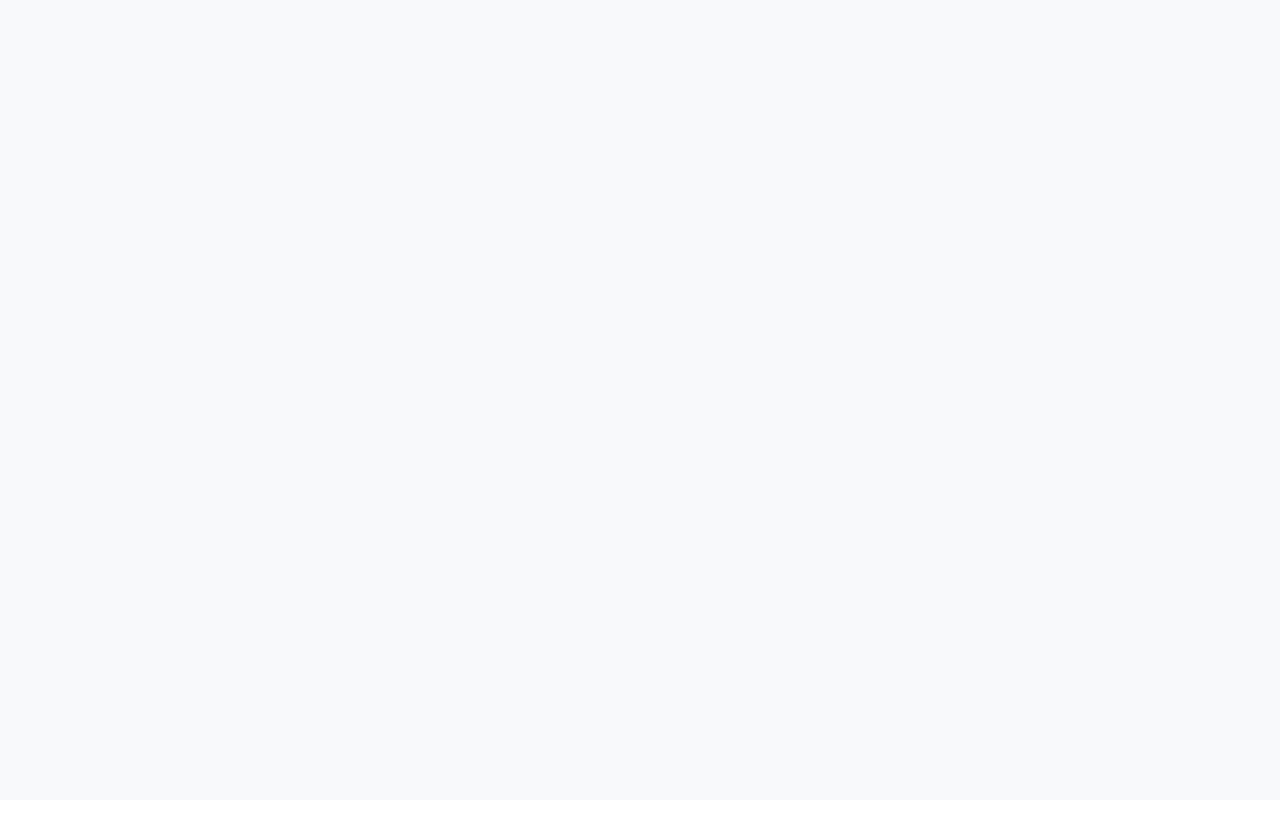
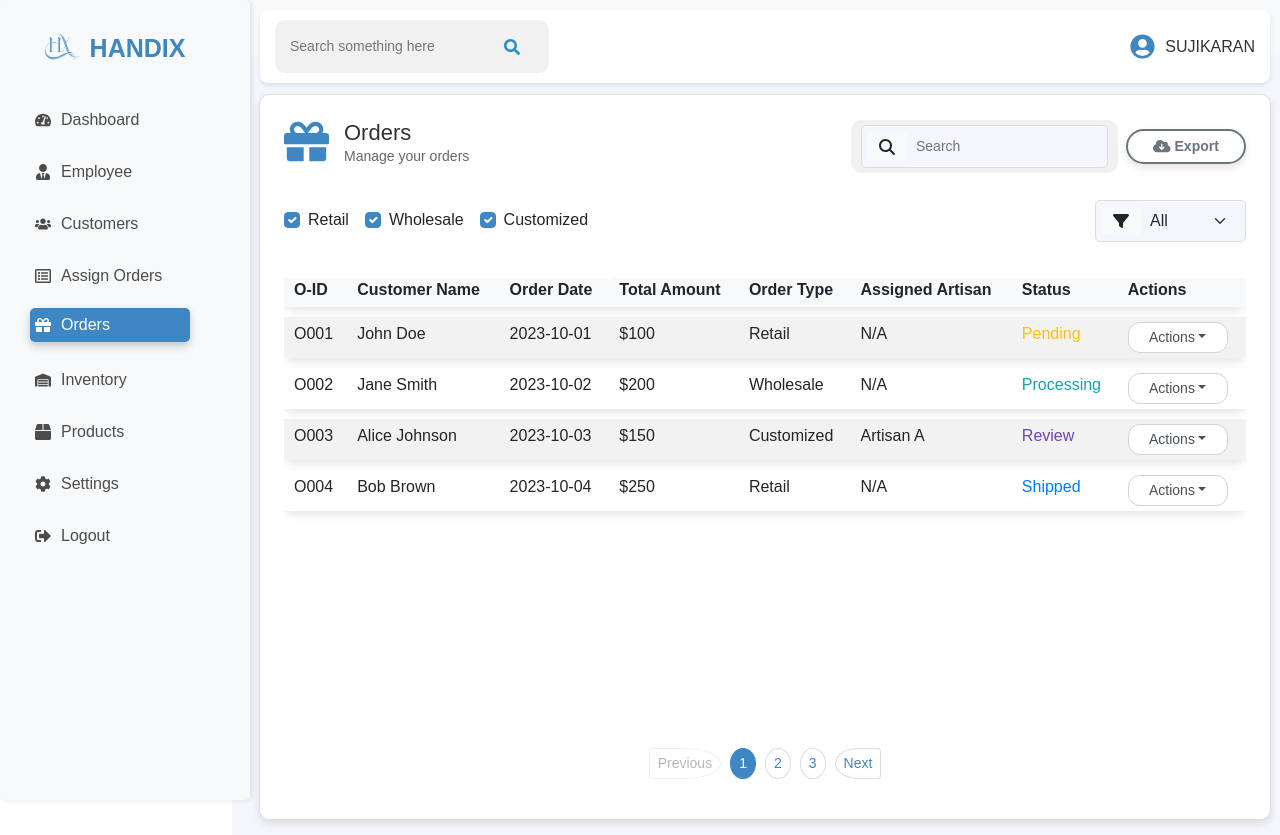
Before and after one commit to sujikaran07/HANDIX, a React (Vite) app in the folder frontend/: page /admin/orders in a window 1280 px wide. Before the commit this address had no page. Before the commit the page ends 800 px from the top, so only its background shows below. Built offline with nearby package versions, Linux system fonts and the light colour scheme.

Commit message:
refactor routing structure and enhance AdminSidebar interactivity; update styles for pagination and active links

```diff
--- a/frontend/src/App.jsx
+++ b/frontend/src/App.jsx
@@ -30,14 +30,14 @@ function App() {
       <Router>
         <Routes>
           <Route path="/login" element={<Login />} />
-          <Route path="/admindashboard" element={<AdminDashboard />} />
-          <Route path="/adminemployee" element={<AdminEmployee />} />
-          <Route path="/admincustomer" element={<AdminCustomer />} />
-          <Route path="/adminorder" element={<AdminOrder />} />
-          <Route path="/adminproducts" element={<AdminProducts />} />
-          <Route path="/admininventory" element={<AdminInventory />} />
-          <Route path="/adminassignorder" element={<AdminAssignOrder />} />
-          <Route path="/adminsettings" element={<AdminSettings />} />
+          <Route path="/admin/dashboard" element={<AdminDashboard />} />
+          <Route path="/admin/employee" element={<AdminEmployee />} />
+          <Route path="/admin/customers" element={<AdminCustomer />} />
+          <Route path="/admin/orders" element={<AdminOrder />} />
+          <Route path="/admin/products" element={<AdminProducts />} />
+          <Route path="/admin/inventory" element={<AdminInventory />} />
+          <Route path="/admin/assignorders" element={<AdminAssignOrder />} />
+          <Route path="/admin/settings" element={<AdminSettings />} />
         </Routes>
       </Router>
     </div>
--- a/frontend/src/components/AdminSidebar.jsx
+++ b/frontend/src/components/AdminSidebar.jsx
@@ -1,10 +1,17 @@
-import React from 'react';
+import React, { useState } from 'react';
 import { FaTachometerAlt, FaUserTie, FaUsers, FaRegListAlt, FaGift, FaComments, FaCog, FaSignOutAlt, FaChartLine, FaWarehouse, FaBox } from 'react-icons/fa';
-import { Link } from 'react-router-dom';
+import { Link, useLocation } from 'react-router-dom';
 import '../styles/admin/AdminDashboard.css';
 import logo from '../assets/logo1.png';
 
 const AdminSidebar = () => {
+  const location = useLocation();
+  const [activeLink, setActiveLink] = useState(location.pathname);
+
+  const handleLinkClick = (path) => {
+    setActiveLink(path);
+  };
+
   return (
     <div className="sidebar text-white">
       <div className="sidebar-header">
@@ -15,48 +22,48 @@ const AdminSidebar = () => {
       </div>
       <div className="sidebar-content">
         <ul className="list-unstyled">
-          <li>
-            <Link to="/admin/dashboard">
+          <li className={activeLink === '/admin/dashboard' ? 'active' : ''}>
+            <Link to="/admin/dashboard" onClick={() => handleLinkClick('/admin/dashboard')}>
               <FaTachometerAlt /> Dashboard
             </Link>
           </li>
-          <li>
-            <Link to="/admin/products">
+          <li className={activeLink === '/admin/employee' ? 'active' : ''}>
+            <Link to="/admin/employee" onClick={() => handleLinkClick('/admin/employee')}>
               <FaUserTie /> Employee
             </Link>
           </li>
-          <li>
-            <Link to="/admin/category">
+          <li className={activeLink === '/admin/customers' ? 'active' : ''}>
+            <Link to="/admin/customers" onClick={() => handleLinkClick('/admin/customers')}>
               <FaUsers /> Customers
             </Link>
           </li>
-          <li>
-            <Link to="/admin/customers">
+          <li className={activeLink === '/admin/assignorders' ? 'active' : ''}>
+            <Link to="/admin/assignorders" onClick={() => handleLinkClick('/admin/assignorders')}>
               <FaRegListAlt /> Assign Orders
             </Link>
           </li>
-          <li>
-            <Link to="/admin/orders">
+          <li className={activeLink === '/admin/orders' ? 'active' : ''}>
+            <Link to="/admin/orders" onClick={() => handleLinkClick('/admin/orders')}>
               <FaGift /> Orders
             </Link>
           </li>
-          <li>
-            <Link to="/admin/coupons">
+          <li className={activeLink === '/admin/inventory' ? 'active' : ''}>
+            <Link to="/admin/inventory" onClick={() => handleLinkClick('/admin/inventory')}>
               <FaWarehouse /> Inventory
             </Link>
           </li>
-          <li>
-            <Link to="/admin/chats">
+          <li className={activeLink === '/admin/products' ? 'active' : ''}>
+            <Link to="/admin/products" onClick={() => handleLinkClick('/admin/products')}>
               <FaBox /> Products
             </Link>
           </li>
-          <li className="/admin/settings">
-            <Link to="/admin/settings">
+          <li className={activeLink === '/admin/settings' ? 'active' : ''}>
+            <Link to="/admin/settings" onClick={() => handleLinkClick('/admin/settings')}>
               <FaCog /> Settings
             </Link>
           </li>
-          <li>
-            <Link to="/admin/logout">
+          <li className={activeLink === '/admin/logout' ? 'active' : ''}>
+            <Link to="/admin/logout" onClick={() => handleLinkClick('/admin/logout')}>
               <FaSignOutAlt /> Logout
             </Link>
           </li>
--- a/frontend/src/styles/admin/AdminDashboard.css
+++ b/frontend/src/styles/admin/AdminDashboard.css
@@ -50,6 +50,15 @@ body {
 
 .sidebar-content ul li a:hover {
     background-color: #3e87c3;
+    transform: translateY(-3px);
+    width: 160px;
+    box-shadow: 0 4px 8px rgba(0, 0, 0, 0.2);
+}
+
+.sidebar-content ul li.active a {
+    background-color: #3e87c3;
+    color: white;
+    width:160px;
     transform: translateY(-3px);
     box-shadow: 0 4px 8px rgba(0, 0, 0, 0.2);
 }
--- a/frontend/src/styles/admin/AdminEmployee.css
+++ b/frontend/src/styles/admin/AdminEmployee.css
@@ -1,4 +1,3 @@
-
 body {
     font-family: "Poppins", sans-serif;
 }
@@ -269,6 +268,7 @@ body {
     cursor: pointer;
     transition: background-color 0.3s ease, color 0.3s ease;
     font-size: 14px;
+    color: #3e87c3; /* Apply blue color to pagination text */
 }
 
 .page-item .page-link:hover {
--- a/frontend/src/styles/admin/AdminInventory.css
+++ b/frontend/src/styles/admin/AdminInventory.css
@@ -253,6 +253,7 @@ body {
     cursor: pointer;
     transition: background-color 0.3s ease, color 0.3s ease;
     font-size: 14px;
+    color: #3e87c3; /* Apply blue color to pagination text */
 }
 
 .inventory-pagination .page-item .page-link:hover {
@@ -269,3 +270,8 @@ body {
     cursor: not-allowed;
     opacity: 0.5;
 }
+
+input[type="checkbox"]:checked {
+    background-color: #3e87c3;
+    border-color: #3e87c3;
+}
--- a/frontend/src/styles/admin/AdminOrder.css
+++ b/frontend/src/styles/admin/AdminOrder.css
@@ -265,6 +265,7 @@ body {
     cursor: pointer;
     transition: background-color 0.3s ease, color 0.3s ease;
     font-size: 14px;
+    color: #3e87c3; /* Apply blue color to pagination text */
 }
 
 .order-pagination .page-item .page-link:hover {
@@ -281,3 +282,8 @@ body {
     cursor: not-allowed;
     opacity: 0.5;
 }
+
+input[type="checkbox"]:checked {
+    background-color: #3e87c3;
+    border-color: #3e87c3;
+}
--- a/frontend/src/styles/admin/AdminProducts.css
+++ b/frontend/src/styles/admin/AdminProducts.css
@@ -261,6 +261,7 @@ body {
     cursor: pointer;
     transition: background-color 0.3s ease, color 0.3s ease;
     font-size: 14px;
+    color: #3e87c3; /* Apply blue color to pagination text */
 }
 
 .product-pagination .page-item .page-link:hover {
@@ -277,3 +278,8 @@ body {
     cursor: not-allowed;
     opacity: 0.5;
 }
+
+input[type="checkbox"]:checked {
+    background-color: #3e87c3;
+    border-color: #3e87c3;
+}
```
